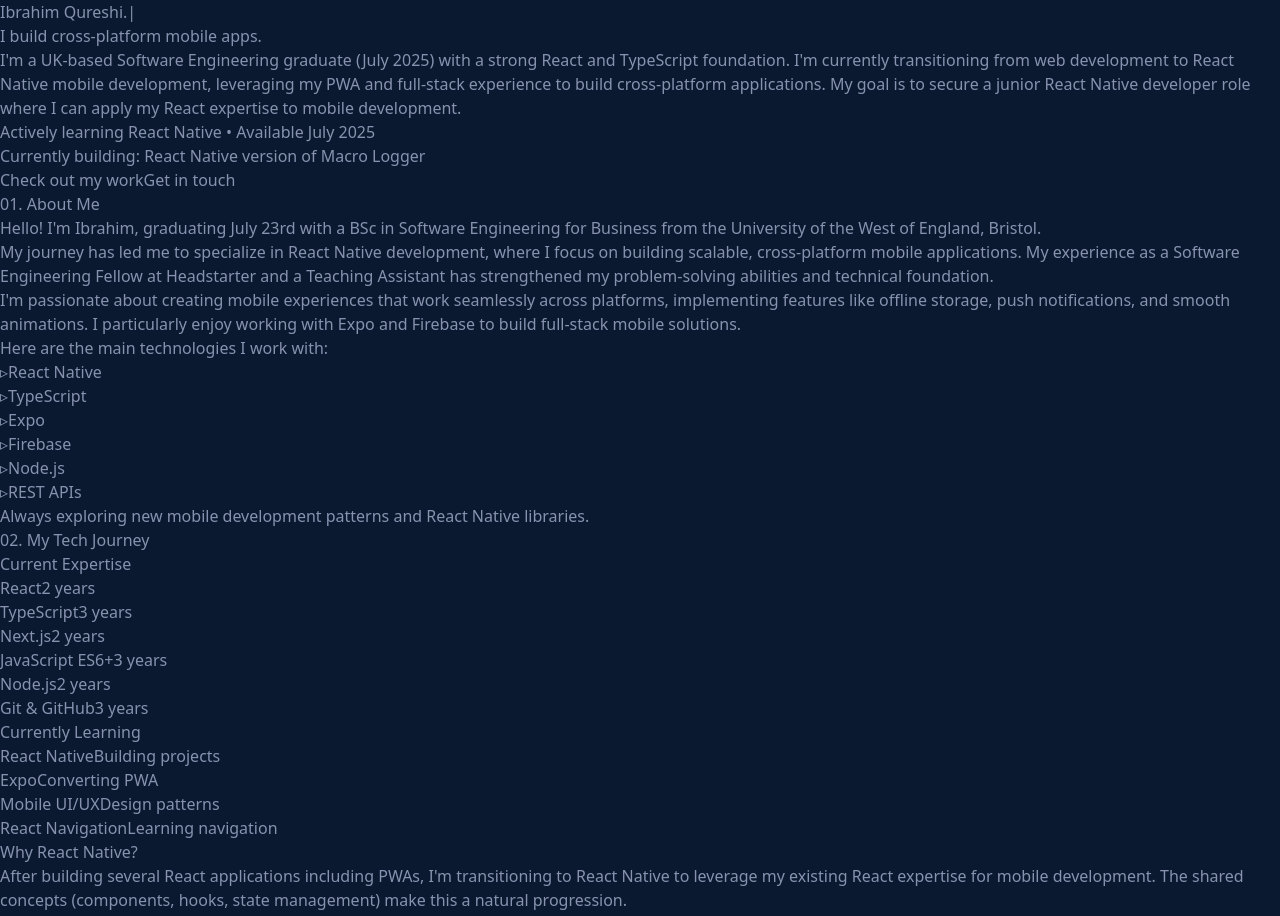
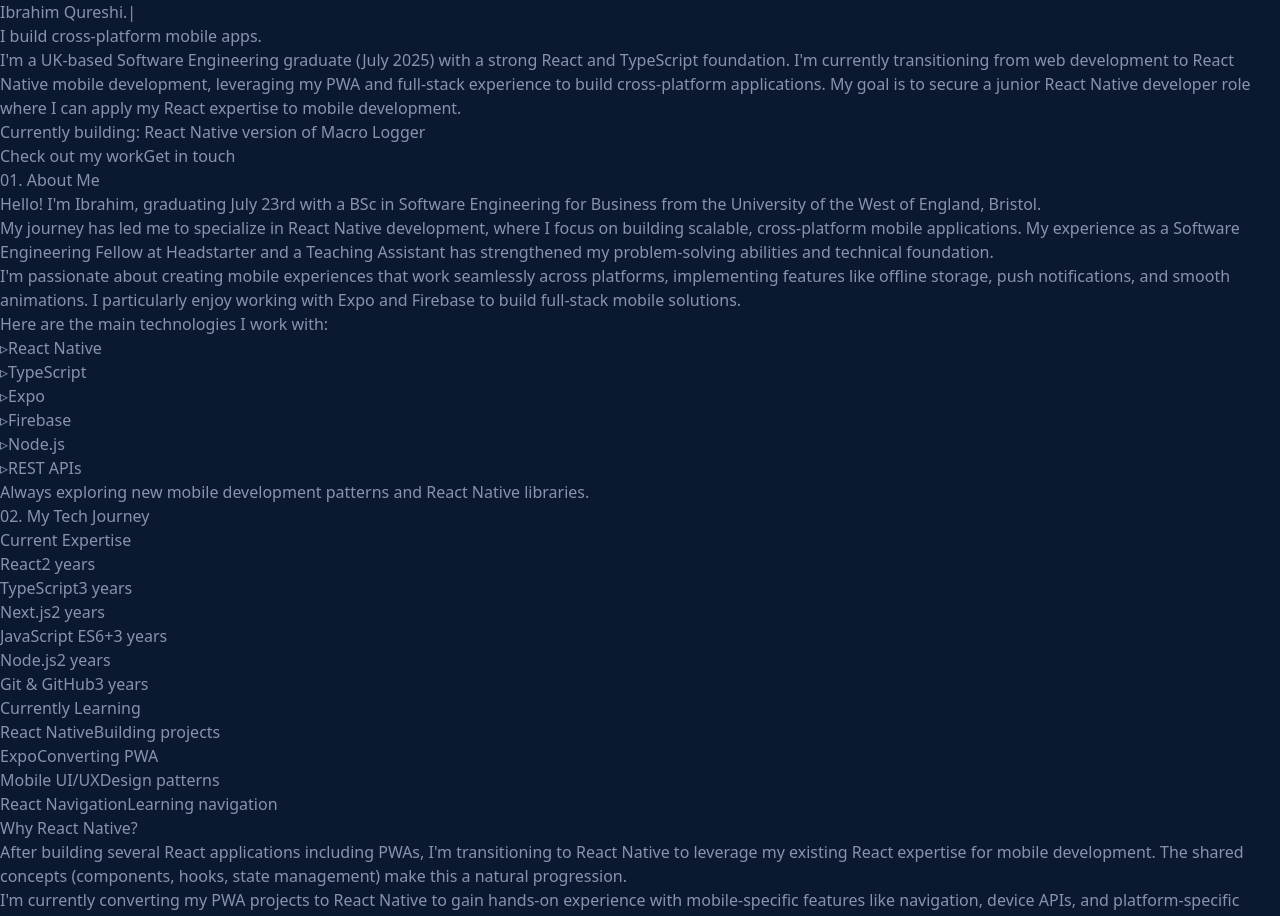
Before and after one commit to ibrahim-qi/portfolio, a Next.js app: page / in a window 1280 px wide. Shown: the part 2662-3578 px from the top of the page. Built offline with nearby package versions, Linux system fonts and the light colour scheme.

Commit message:
Changes to Hero

```diff
--- a/src/components/Hero.tsx
+++ b/src/components/Hero.tsx
@@ -64,13 +64,6 @@
           I&apos;m a UK-based Software Engineering graduate (July 2025) with a strong React and TypeScript foundation. I&apos;m currently transitioning from web development to React Native mobile development, leveraging my PWA and full-stack experience to build cross-platform applications. My goal is to secure a junior React Native developer role where I can apply my React expertise to mobile development.
         </p>
 
-        <div className="flex items-center gap-2 mb-4">
-          <div className="w-2 h-2 bg-[var(--green)] rounded-full animate-pulse"></div>
-          <span className="text-sm font-mono text-[var(--slate)]">
-            Actively learning React Native • Available July 2025
-          </span>
-        </div>
-
         <div className="flex items-center gap-2 mb-12">
           <span className="text-sm font-mono text-[var(--slate)]">
             Currently building: React Native version of Macro Logger
```
